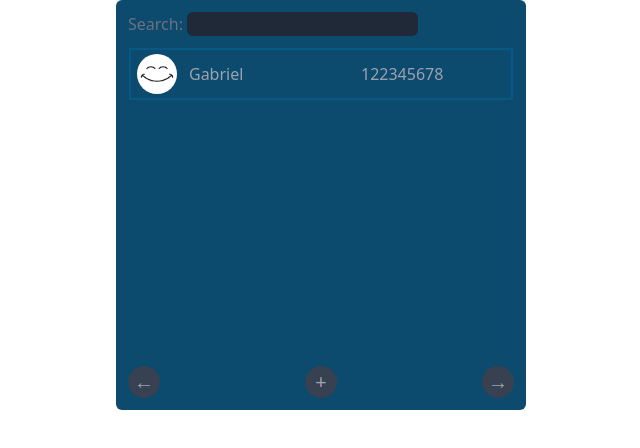
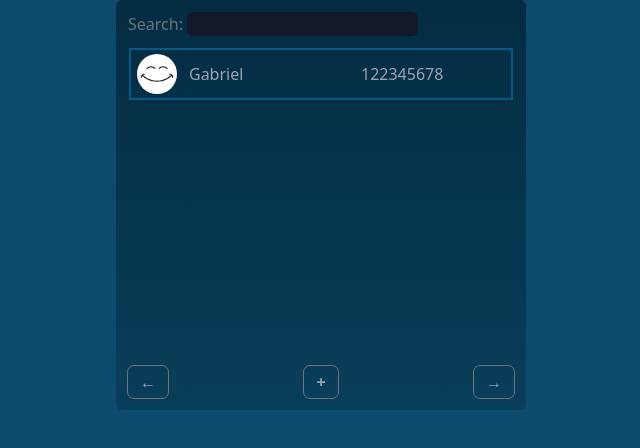
Before and after one commit to GDX64/React-tailwind, a React (Vite) app: page / in a window 1280 px wide. Shown: the top 448 px of the page, without its empty margins (319-959 px from the left). Built offline with nearby package versions, Linux system fonts and the light colour scheme.

Commit message:
improved styles

```diff
--- a/src/App.tsx
+++ b/src/App.tsx
@@ -2,7 +2,7 @@ import { ContactsTable } from "./components/ContactTable/ContactTable";
 
 function App() {
   return (
-    <div className="App flex flex-col items-center">
+    <div className="App flex flex-col items-center bg-sky-900 h-screen">
       <ContactsTable></ContactsTable>
     </div>
   );
--- a/src/components/ContactTable/ContactRow.tsx
+++ b/src/components/ContactTable/ContactRow.tsx
@@ -39,7 +39,9 @@ function ContactSummary({
 }) {
   return (
     <div
-      className="flex w-96 border-2 border-sky-800 justify-around cursor-pointer select-none pt-1 pb-1 items-center"
+      className="flex w-96 border-2 border-sky-800 justify-around cursor-pointer
+      select-none pt-1 pb-1 items-center
+      hover:bg-sky-800 transition-all"
       onClick={onClick}
     >
       <Avatar
--- a/src/components/ContactTable/ContactTable.tsx
+++ b/src/components/ContactTable/ContactTable.tsx
@@ -16,7 +16,7 @@ export function ContactsTable() {
   const slice = getContactSlice(contacts, { pageNumber, search });
   const maxPages = calcMaxPageNumbers(slice.length);
   return (
-    <div className="bg-sky-900 text-gray-400 pl-3 pr-3 pt-3 pb-3 rounded-md min-h-[410px] min-w-[410px] flex flex-col">
+    <div className="text-gray-400 pl-3 pr-3 pt-3 pb-3 rounded-md min-h-[410px] min-w-[410px] flex flex-col table-gradient">
       <Labeled label="Search" htmlFor="main-search">
         <input
           type="text"
@@ -85,7 +85,7 @@ function NavigationBTN({ onClick = () => {}, children = "", id = "" }) {
     <button
       onClick={onClick}
       id={id}
-      className="rounded-full bg-gray-700 h-8 w-8 text-xl hover:scale-110 transition-all hover:bg-gray-600"
+      className="rounded-md outline-gray-500 outline outline-1 px-3 py-1 hover:scale-110 transition-all hover:bg-gray-900 font-bold"
     >
       {children}
     </button>
--- a/src/index.css
+++ b/src/index.css
@@ -3,5 +3,9 @@
 @tailwind utilities;
 
 .contact-input {
-  @apply bg-gray-800 active:outline outline-1 outline-cyan-400 rounded-md border-none;
+  @apply bg-gray-900  focus:outline-cyan-300  outline-none rounded-md border-none;
 }
+
+.table-gradient {
+  background-image: linear-gradient(to top, #093e5a, #032c42);
+}
```
